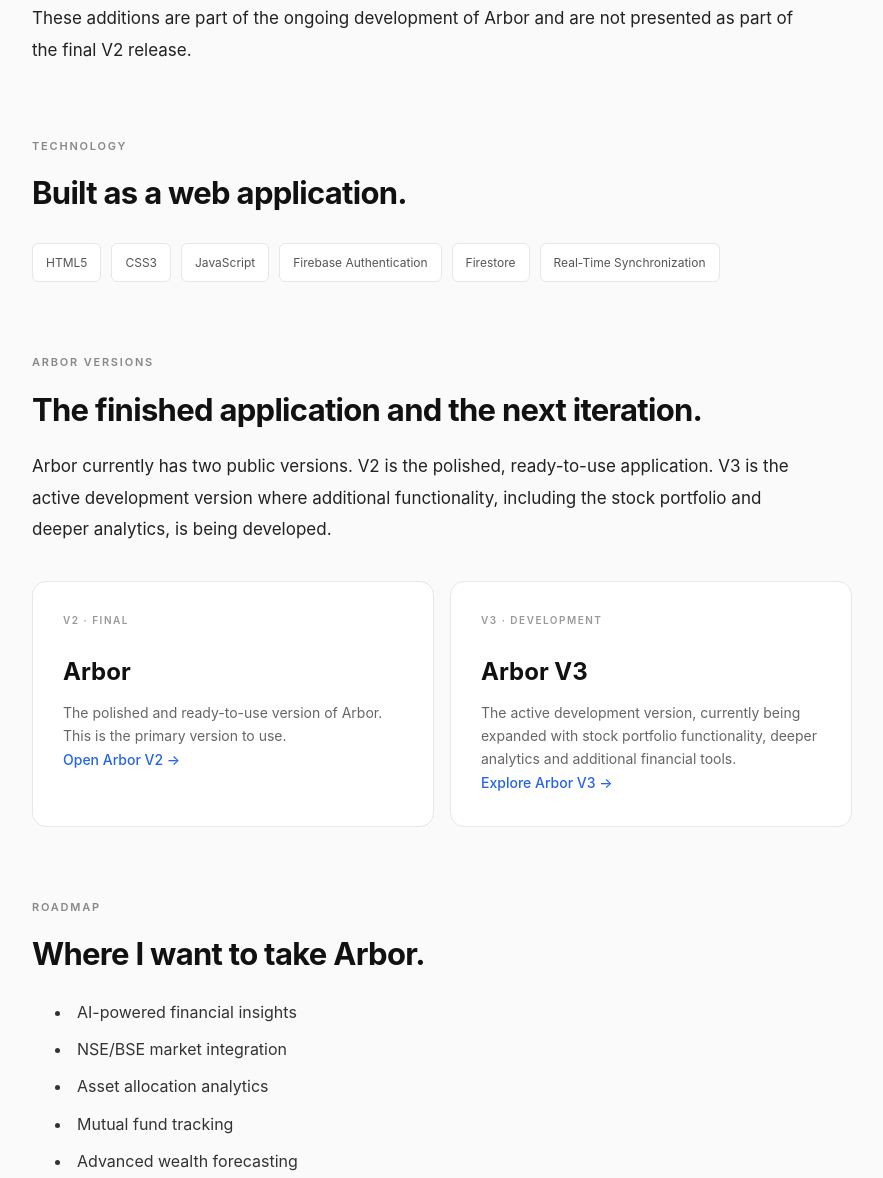
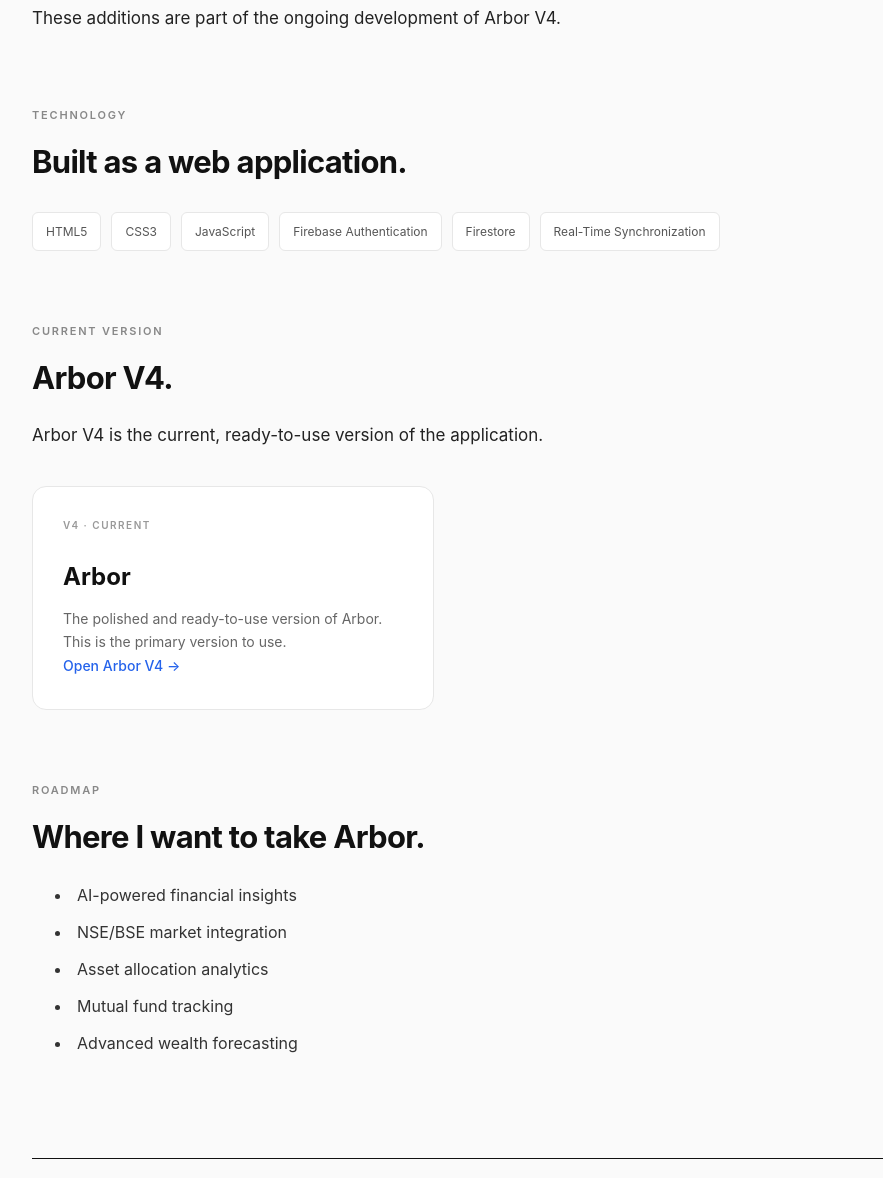
Before and after one commit to agarwalvivaan09-ai/vivaan-agarwal-personal-website2.0, a plain HTML site: page arbor.html in a window 1280 px wide. Shown: the part 4813-5991 px from the top of the page, without its empty margins (178-1061 px from the left). Drawn offline with Linux system fonts and the light colour scheme.

Commit message:
Point every Arbor reference to V4
Replace V2/V3 links and labels with Arbor V4 (agarwalvivaan09-ai.github.io/arbor-v4,
github.com/agarwalvivaan09-ai/arbor-v4).

```diff
--- a/arbor.html
+++ b/arbor.html
@@ -714,8 +714,7 @@
 
         <p>
           These additions are part of the ongoing development
-          of Arbor and are not presented as part of the final
-          V2 release.
+          of Arbor V4.
         </p>
 
       </section>
@@ -761,19 +760,15 @@
       <section class="case-section">
 
         <p class="eyebrow">
-          ARBOR VERSIONS
+          CURRENT VERSION
         </p>
 
         <h2>
-          The finished application and the next iteration.
+          Arbor V4.
         </h2>
 
         <p>
-          Arbor currently has two public versions. V2 is the
-          polished, ready-to-use application. V3 is the active
-          development version where additional functionality,
-          including the stock portfolio and deeper analytics,
-          is being developed.
+          Arbor V4 is the current, ready-to-use version of the application.
         </p>
 
 
@@ -783,7 +778,7 @@
           <div class="arbor-version">
 
             <span class="version-label">
-              V2 · FINAL
+              V4 · CURRENT
             </span>
 
             <h3>
@@ -796,38 +791,11 @@
             </p>
 
             <a
-              href="https://agarwalvivaan09-ai.github.io/arbor-v2/"
+              href="https://agarwalvivaan09-ai.github.io/arbor-v4/"
               target="_blank"
               rel="noopener noreferrer"
             >
-              Open Arbor V2 →
-            </a>
-
-          </div>
-
-
-          <div class="arbor-version">
-
-            <span class="version-label">
-              V3 · DEVELOPMENT
-            </span>
-
-            <h3>
-              Arbor V3
-            </h3>
-
-            <p>
-              The active development version, currently being
-              expanded with stock portfolio functionality,
-              deeper analytics and additional financial tools.
-            </p>
-
-            <a
-              href="https://agarwalvivaan09-ai.github.io/arborv3/dashboard.html"
-              target="_blank"
-              rel="noopener noreferrer"
-            >
-              Explore Arbor V3 →
+              Open Arbor V4 →
             </a>
 
           </div>
@@ -916,9 +884,7 @@
   </h2>
 
   <p>
-    Arbor is available as a working application, with V2 representing
-    the current final version and V3 serving as an active development
-    version for additional features.
+    Arbor is available as a working application. V4 is the current version.
   </p>
 
   <div class="case-links-list">
@@ -927,27 +893,17 @@
 
       <li>
         <a
-          href="https://agarwalvivaan09-ai.github.io/arbor-v2/"
+          href="https://agarwalvivaan09-ai.github.io/arbor-v4/"
           target="_blank"
           rel="noopener noreferrer"
         >
-          Arbor V2 · Final Application →
+          Arbor V4 · Open the app →
         </a>
       </li>
 
       <li>
         <a
-          href="https://agarwalvivaan09-ai.github.io/arborv3/"
-          target="_blank"
-          rel="noopener noreferrer"
-        >
-          Arbor V3 · Development Version →
-        </a>
-      </li>
-
-      <li>
-        <a
-          href="https://github.com/agarwalvivaan09-ai/arbor-app"
+          href="https://github.com/agarwalvivaan09-ai/arbor-v4"
           target="_blank"
           rel="noopener noreferrer"
         >
```
